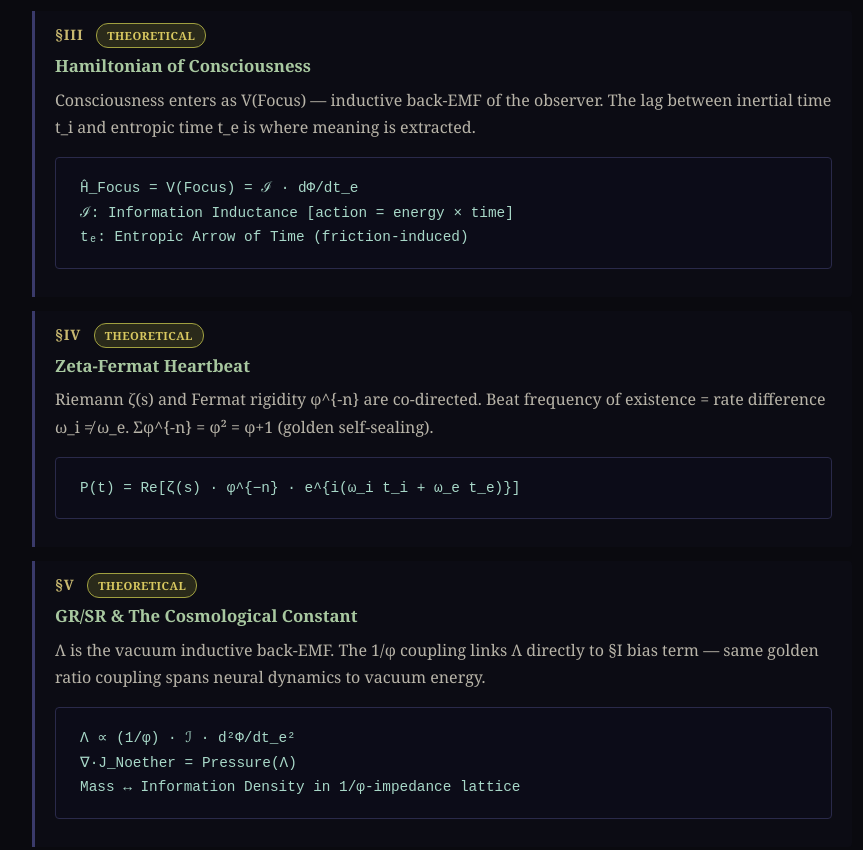
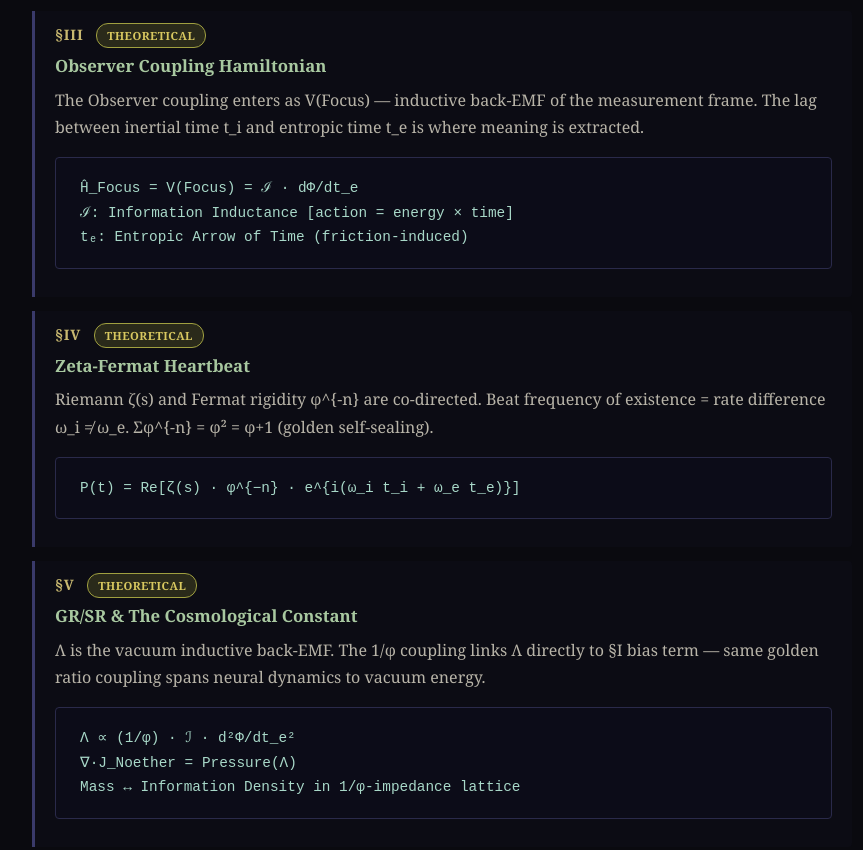
Before and after one commit to michaelrendier/Ainulindale, a plain HTML site: page conjecture/The_First_Age_Ainulindale_Conjecture.html in a window 1280 px wide. Shown: the part 4880-5730 px from the top of the page, without its empty margins (198-1061 px from the left). Drawn offline with Linux system fonts and the light colour scheme.

Commit message:
2026-04-16: The_First_Age_Ainulindale_Conjecture.html — 'Consciousness' replaced with Observer Coupling / observer back-action nomenclature throughout

```diff
--- a/conjecture/The_First_Age_Ainulindale_Conjecture.html
+++ b/conjecture/The_First_Age_Ainulindale_Conjecture.html
@@ -374,8 +374,8 @@ V(Focus): observer-induced distortion</div>
 </div>
 <div class="chain-step">
   <div class="step-label">§III <span class="badge badge-theoretical">THEORETICAL</span></div>
-  <div class="step-title">Hamiltonian of Consciousness</div>
-  <p style="color:#b8b4a8;margin:6px 0 4px;">Consciousness enters as V(Focus) — inductive back-EMF of the observer. The lag between inertial time t_i and entropic time t_e is where meaning is extracted.</p>
+  <div class="step-title">Observer Coupling Hamiltonian</div>
+  <p style="color:#b8b4a8;margin:6px 0 4px;">The Observer coupling enters as V(Focus) — inductive back-EMF of the measurement frame. The lag between inertial time t_i and entropic time t_e is where meaning is extracted.</p>
   <div class="math">Ĥ_Focus = V(Focus) = ℐ · dΦ/dt_e
 ℐ: Information Inductance [action = energy × time]
 tₑ: Entropic Arrow of Time (friction-induced)</div>
```
